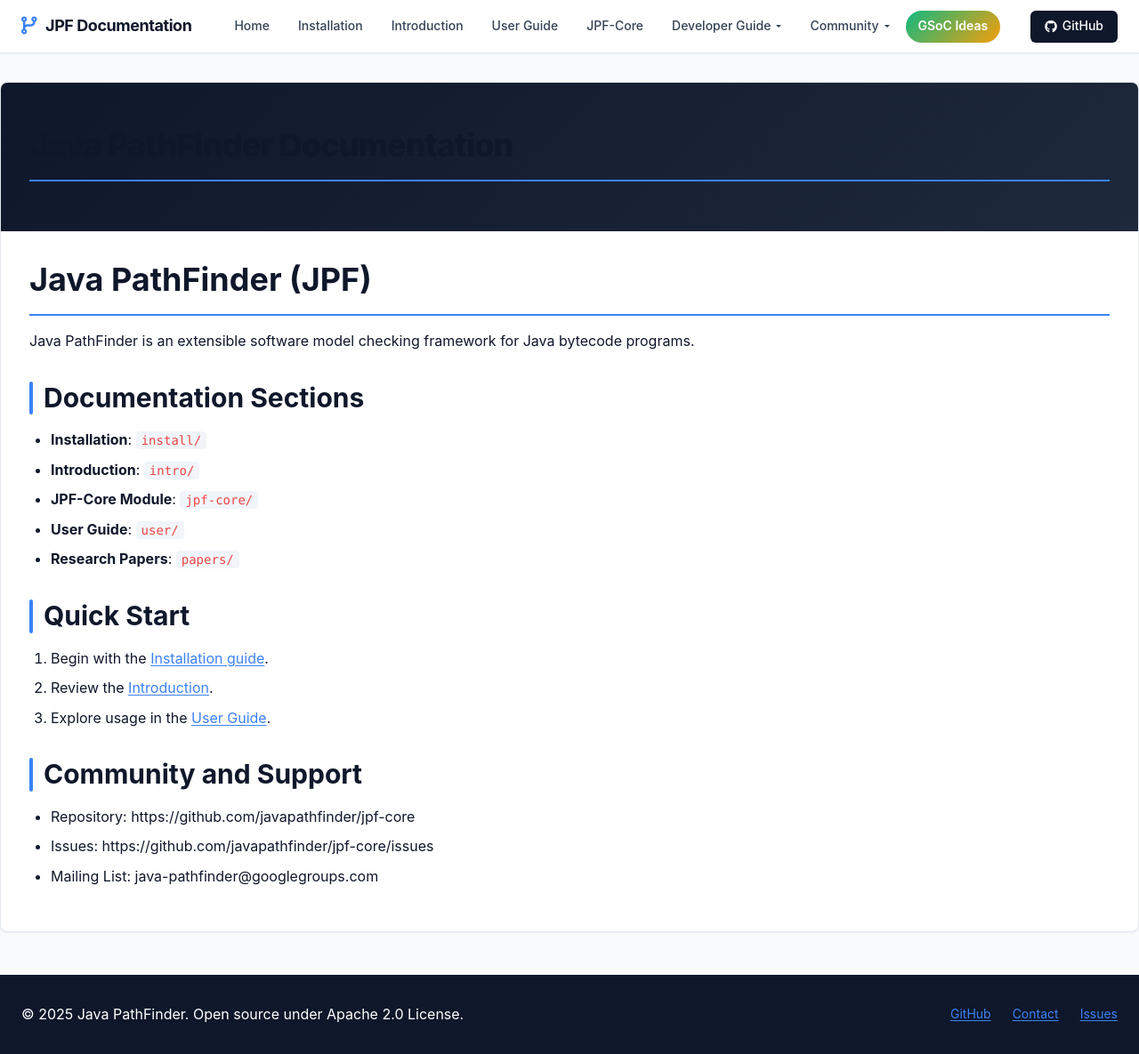
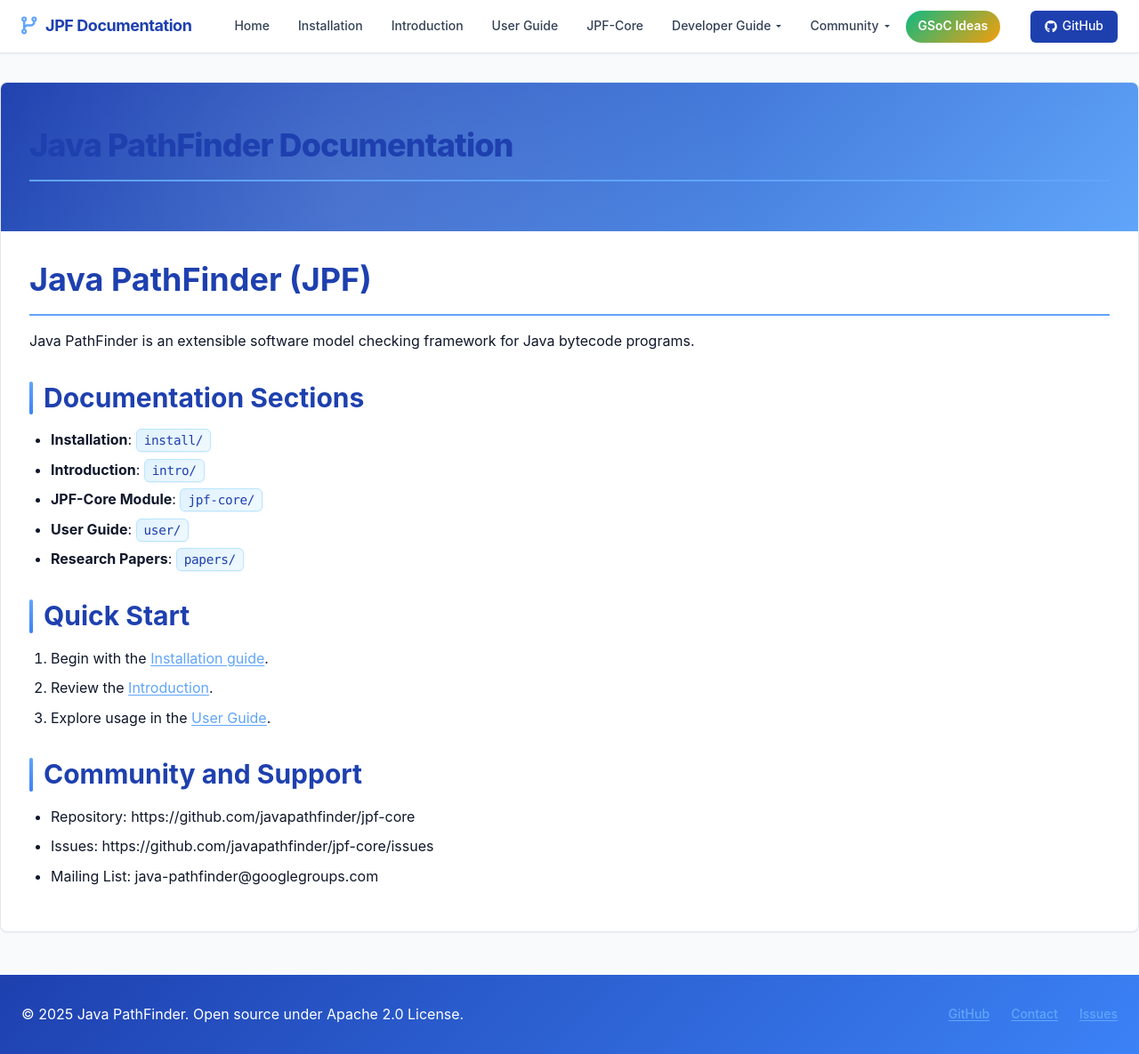
Before and after one commit to javapathfinder/jpf-core, a Jekyll site: the page built from docs/index.md, in a window 1280 px wide and 1185 px high. Shown: the whole window at 89% size. Built offline with Jekyll 4.4.1, drawn with Linux system fonts in a browser that asks for light colours.

Commit message:
enhance css

```diff
--- a/docs/assets/css/style.css
+++ b/docs/assets/css/style.css
@@ -1,10 +1,10 @@
-/* Modern Professional Color System */
+/* Modern Professional Color System - BRIGHTER VERSION */
 :root {
-    /* Core Brand Colors */
-    --primary: #0f172a;          /* Slate 900 */
-    --primary-light: #1e293b;    /* Slate 800 */
-    --accent: #3b82f6;           /* Blue 500 */
-    --accent-hover: #2563eb;     /* Blue 600 */
+    /* Brighter Core Brand Colors */
+    --primary: #1e40af;          /* Brighter blue 700 */
+    --primary-light: #3b82f6;    /* Blue 500 */
+    --accent: #60a5fa;           /* Light blue 400 */
+    --accent-hover: #3b82f6;     /* Blue 500 */
 
     /* Neutral Palette */
     --white: #ffffff;
@@ -22,8 +22,8 @@
     --danger: #ef4444;
 
     /* Layout Constants */
-    --header-height: 60px;      /* Compact header */
-    --container-max: 1280px;    /* Standard container */
+    --header-height: 60px;
+    --container-max: 1280px;
     --nav-gap: 2rem;
     --border-radius: 6px;
 
@@ -31,10 +31,12 @@
     --shadow-sm: 0 1px 2px 0 rgb(0 0 0 / 0.05);
     --shadow-md: 0 4px 6px -1px rgb(0 0 0 / 0.1);
     --shadow-lg: 0 10px 15px -3px rgb(0 0 0 / 0.1);
+    --shadow-blue: 0 8px 16px rgba(59, 130, 246, 0.15);
 
     /* Transitions */
     --transition-fast: 150ms ease-out;
     --transition-base: 200ms ease-out;
+    --transition-smooth: 300ms cubic-bezier(0.4, 0, 0.2, 1);
 }
 
 /* Reset & Base */
@@ -79,7 +81,7 @@
     top: 6px;
 }
 
-/* PROFESSIONAL COMPACT HEADER */
+/* PROFESSIONAL COMPACT HEADER WITH BRIGHTER COLORS */
 .site-header {
     position: sticky;
     top: 0;
@@ -101,7 +103,7 @@
     gap: 2rem;
 }
 
-/* Brand Section - Clean & Simple */
+/* Brand Section - Brighter Colors */
 .header-brand .brand-link {
     display: flex;
     align-items: center;
@@ -164,7 +166,7 @@
     color: var(--white);
 }
 
-/* DROPDOWN STYLING */
+/* ENHANCED DROPDOWN STYLING */
 .dropdown {
     position: relative;
 }
@@ -188,22 +190,25 @@
     position: absolute;
     top: calc(100% + 4px);
     left: 0;
-    min-width: 200px;
-    background: var(--white);
-    border: 1px solid var(--gray-200);
-    border-radius: var(--border-radius);
-    box-shadow: var(--shadow-lg);
+    min-width: 220px;
+    background: linear-gradient(145deg, #f9fafb 0%, #ffffff 100%);
+    border: 1px solid var(--gray-300);
+    border-radius: 8px;
+    box-shadow: var(--shadow-blue);
     opacity: 0;
     visibility: hidden;
     transform: translateY(-8px);
-    transition: var(--transition-base);
+    transition: var(--transition-smooth);
     z-index: 100;
+    padding: 0.5rem 0;
+    backdrop-filter: blur(10px);
 }
 
 .dropdown:hover .dropdown-menu {
     opacity: 1;
     visibility: visible;
     transform: translateY(0);
+    box-shadow: 0 12px 20px rgba(59, 130, 246, 0.2);
 }
 
 .dropdown-menu li {
@@ -213,27 +218,47 @@
 .dropdown-menu a {
     display: block;
     width: 100%;
-    padding: 10px 16px;
-    color: var(--gray-700);
+    padding: 0.75rem 1.5rem;
+    color: var(--primary);
     text-decoration: none;
     font-size: 14px;
-    font-weight: 400;
-    transition: var(--transition-fast);
+    font-weight: 500;
+    transition: var(--transition-smooth);
     border-bottom: 1px solid var(--gray-100);
+    position: relative;
+    overflow: hidden;
+}
+
+.dropdown-menu a::before {
+    content: '';
+    position: absolute;
+    left: 0;
+    top: 0;
+    width: 4px;
+    height: 100%;
+    background: var(--accent);
+    transform: scaleY(0);
+    transition: var(--transition-smooth);
 }
 
 .dropdown-menu a:hover {
-    background-color: var(--gray-50);
-    color: var(--primary);
+    background: linear-gradient(135deg, var(--accent) 0%, var(--primary-light) 100%);
+    color: var(--white);
+    padding-left: 2rem;
+    transform: translateX(4px);
+}
+
+.dropdown-menu a:hover::before {
+    transform: scaleY(1);
 }
 
 .dropdown-menu li:last-child a {
     border-bottom: none;
-    border-radius: 0 0 var(--border-radius) var(--border-radius);
+    border-radius: 0 0 8px 8px;
 }
 
 .dropdown-menu li:first-child a {
-    border-radius: var(--border-radius) var(--border-radius) 0 0;
+    border-radius: 8px 8px 0 0;
 }
 
 /* SPECIAL ELEMENTS */
@@ -243,6 +268,23 @@
     border-radius: 18px !important;
     font-weight: 600 !important;
     box-shadow: var(--shadow-sm) !important;
+    position: relative !important;
+    overflow: hidden !important;
+}
+
+.ideas-tab::before {
+    content: '';
+    position: absolute;
+    top: 0;
+    left: -100%;
+    width: 100%;
+    height: 100%;
+    background: linear-gradient(90deg, transparent, rgba(255,255,255,0.3), transparent);
+    transition: var(--transition-smooth);
+}
+
+.ideas-tab:hover::before {
+    left: 100%;
 }
 
 .ideas-tab:hover {
@@ -250,7 +292,7 @@
     box-shadow: var(--shadow-md) !important;
 }
 
-/* GitHub Link */
+/* GitHub Link - Brighter */
 .header-actions .github-link {
     display: flex;
     align-items: center;
@@ -284,11 +326,24 @@
     overflow: hidden;
 }
 
-/* Page Header */
+/* Page Header - Brighter */
 .page-header {
-    background: linear-gradient(135deg, var(--primary) 0%, var(--primary-light) 100%);
+    background: linear-gradient(135deg, var(--primary) 0%, var(--accent) 100%);
     color: var(--white);
     padding: 3rem 2rem;
+    position: relative;
+    overflow: hidden;
+}
+
+.page-header::before {
+    content: '';
+    position: absolute;
+    top: 0;
+    right: 0;
+    bottom: 0;
+    left: 0;
+    background: radial-gradient(circle at 30% 70%, rgba(255,255,255,0.1) 0%, transparent 50%);
+    pointer-events: none;
 }
 
 .page-title {
@@ -296,13 +351,17 @@
     font-weight: 800;
     margin: 0 0 0.5rem 0;
     letter-spacing: -0.025em;
+    position: relative;
+    z-index: 1;
 }
 
 .page-description {
     font-size: 1.125rem;
-    opacity: 0.9;
+    opacity: 0.95;
     font-weight: 400;
     margin: 0;
+    position: relative;
+    z-index: 1;
 }
 
 .content {
@@ -338,7 +397,7 @@
     top: 0;
     width: 4px;
     height: 100%;
-    background: var(--accent);
+    background: linear-gradient(to bottom, var(--accent), var(--primary-light));
     border-radius: 2px;
 }
 
@@ -373,34 +432,68 @@
     margin-bottom: 0.5rem;
 }
 
-/* Code */
+/* BEAUTIFUL CODE BLOCKS */
 code {
-    background: var(--gray-100);
-    color: var(--danger);
-    font-family: 'SF Mono', Consolas, 'Liberation Mono', Menlo, monospace;
-    font-size: 0.875em;
-    padding: 2px 6px;
-    border-radius: 4px;
+    background: linear-gradient(145deg, #e0f2fe 0%, #f0f9ff 100%);
+    color: var(--primary);
+    font-family: 'SF Mono', 'JetBrains Mono', Consolas, 'Liberation Mono', Menlo, monospace;
+    font-size: 0.9em;
+    padding: 4px 8px;
+    border-radius: 6px;
+    border: 1px solid #bae6fd;
+    font-weight: 500;
+    letter-spacing: -0.025em;
+    transition: var(--transition-smooth);
+    box-shadow: 0 1px 2px rgba(59, 130, 246, 0.1);
+}
+
+code:hover {
+    background: linear-gradient(145deg, #dbeafe 0%, #eff6ff 100%);
+    border-color: var(--accent);
+    transform: translateY(-1px);
 }
 
 pre {
-    background: var(--gray-100);
-    border-radius: var(--border-radius);
-    padding: 1rem;
-    margin: 1rem 0;
+    background: linear-gradient(145deg, #eff6ff 0%, #f8fafc 100%);
+    border-radius: 8px;
+    padding: 1.5rem;
+    margin: 1.5rem 0;
     overflow-x: auto;
-    border-left: 4px solid var(--accent);
+    border-left: 5px solid var(--accent);
+    box-shadow: 0 4px 6px rgba(59, 130, 246, 0.1);
+    position: relative;
+    border: 1px solid #e0f2fe;
+}
+
+pre::before {
+    content: '';
+    position: absolute;
+    top: 0;
+    right: 0;
+    bottom: 0;
+    left: 0;
+    background: radial-gradient(circle at 80% 20%, rgba(59, 130, 246, 0.03) 0%, transparent 50%);
+    pointer-events: none;
+    border-radius: 8px;
 }
 
 pre code {
     background: none;
-    color: inherit;
+    color: var(--gray-700);
     padding: 0;
+    border: none;
+    box-shadow: none;
+    font-weight: 400;
+}
+
+pre code:hover {
+    background: none;
+    transform: none;
 }
 
 /* Footer */
 .site-footer {
-    background: var(--primary);
+    background: linear-gradient(135deg, var(--primary) 0%, var(--primary-light) 100%);
     color: var(--white);
     padding: 2rem 0;
     margin-top: 3rem;
@@ -430,10 +523,12 @@
     text-decoration: none;
     font-size: 14px;
     transition: var(--transition-fast);
+    font-weight: 500;
 }
 
 .footer-links a:hover {
-    color: var(--gray-300);
+    color: #bfdbfe;
+    transform: translateY(-1px);
 }
 
 /* RESPONSIVE DESIGN */
```
